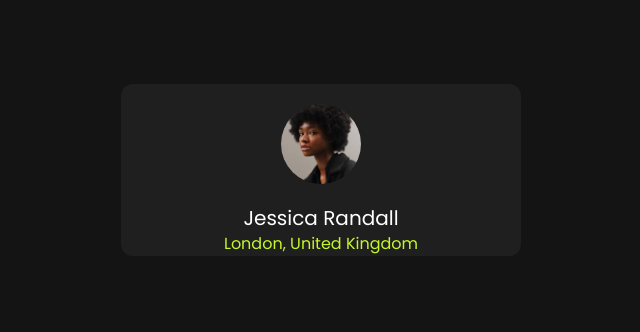
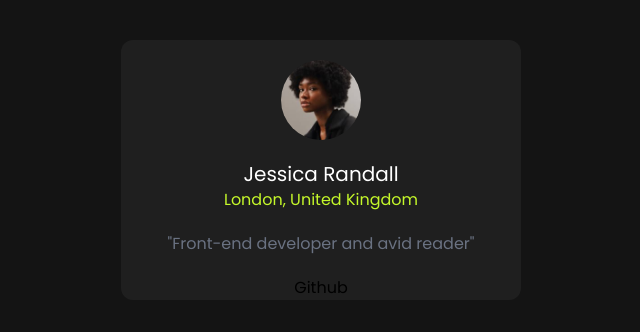
Before and after one commit to Great-kiola/Tailwind-practice, a React (Vite) app in the folder tailwind-frontend/: page / in a window 1280 px wide. Shown: the part 230-562 px from the top of the page, without its empty margins (319-959 px from the left). Built offline with nearby package versions, Linux system fonts and the light colour scheme.

Commit message:
feat: enhance SocialLinks component with additional description and layout adjustments

```diff
--- a/tailwind-frontend/src/components/SocialLinks.jsx
+++ b/tailwind-frontend/src/components/SocialLinks.jsx
@@ -11,7 +11,13 @@ const SocialLinks = () => {
             <img src={jessica} alt="" className='rounded-full w-20 my-5' />
             <h1 className='text-xl text-WhiteLinks'>Jessica Randall</h1>
             <p className='text-greenLinks'>London, United Kingdom</p>
+
+            <p className='text-gray-500 my-5'>"Front-end developer and avid reader"</p>
+
+
+            <h1>Github</h1>
           </div>
+
         </div>
 
     </section>
```
